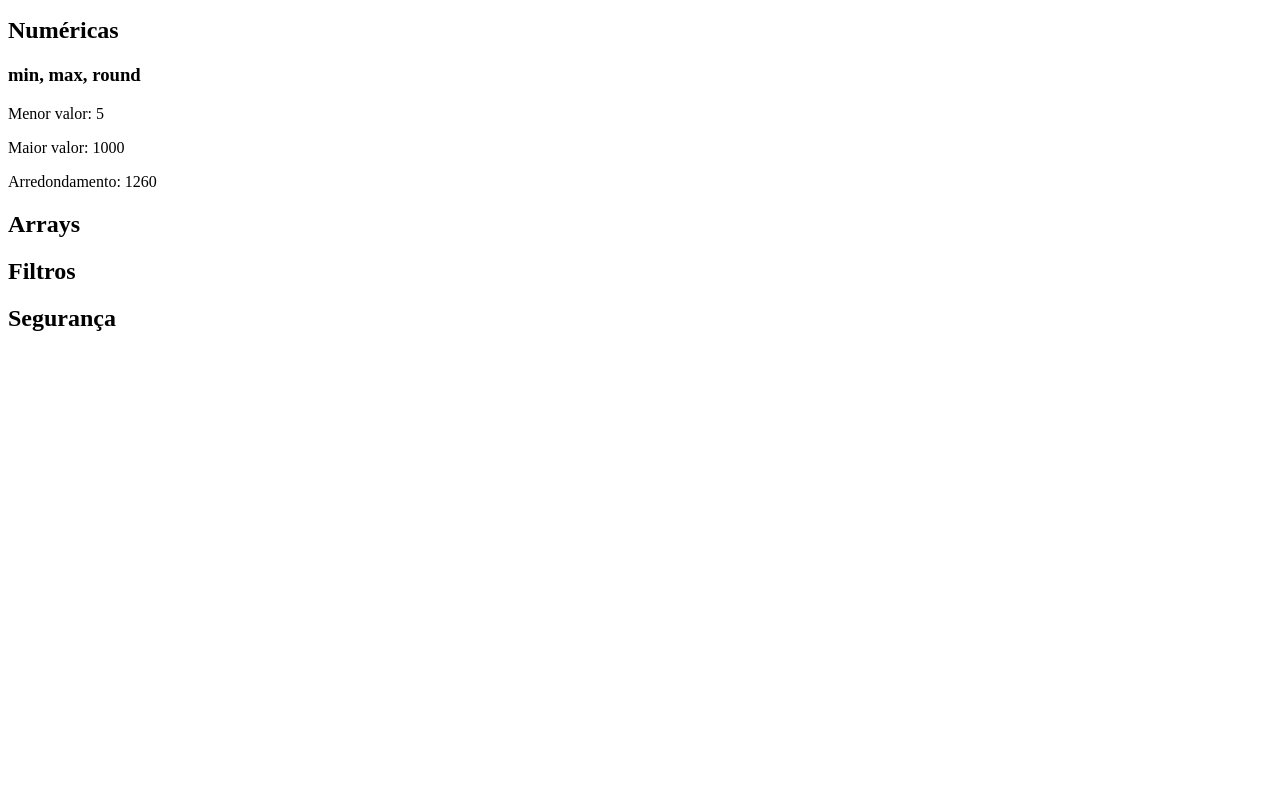
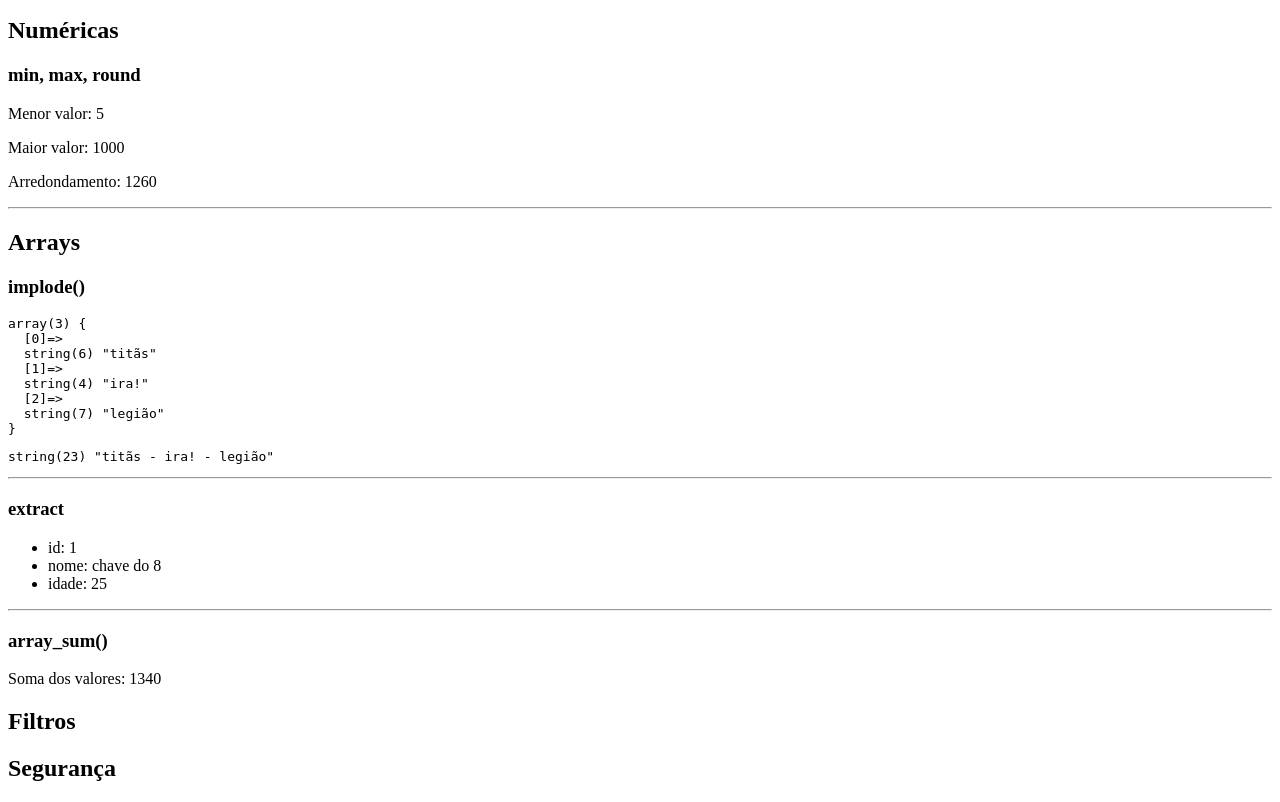
Before and after one commit to VitorGGama/aulas-php, a PHP site: page /07-funcoes-nativas.php in a window 1280 px wide. Shown: the part 566-1368 px from the top of the page. Before the commit the page ends 897 px from the top, so only its background shows below. Run offline with PHP 8.4, Linux system fonts and the light colour scheme.

Commit message:
array sum

```diff
--- a/07-funcoes-nativas.php
+++ b/07-funcoes-nativas.php
@@ -61,13 +61,50 @@
     <p>Maior valor: <?=max($valores)?></p>
     <p>Arredondamento: <?=round($valorQualquer)?></p>
 
-
-
-
-
-
+    <hr>
 
     <h2>Arrays</h2>
+    <h3>implode()</h3>
+    <?php
+    /*função que transforma array em string*/
+    $bandas = ["titãs", "ira!", "legião"];
+    $textoBandas = implode(" - ", $bandas);
+    ?>
+
+    <pre><?=var_dump($bandas)?></pre>
+    <pre><?=var_dump($textoBandas)?></pre>
+
+    <hr>
+    <h3>extract</h3>
+
+    <?php
+    /*função que extrai chaves associativas
+    para variaveis */
+
+    $aluno = [
+        "id" => 1,
+        "nome" => "chave do 8",
+        "idade" => 25
+    ];
+    extract($aluno);
+    ?>
+
+    <ul>
+        <li>id: <?=$id?></li>
+        <li>nome: <?=$nome?></li>
+        <li>idade: <?=$idade?></li>
+    </ul>
+    <hr>
+
+    <h3>array_sum()</h3>
+    <?php
+    /*função para somar os valores
+    de um array */
+
+    $total = array_sum($valores);
+    ?>
+    <p>Soma dos valores: <?=$total?></p>
+
 
 
     <h2>Filtros</h2>
```
